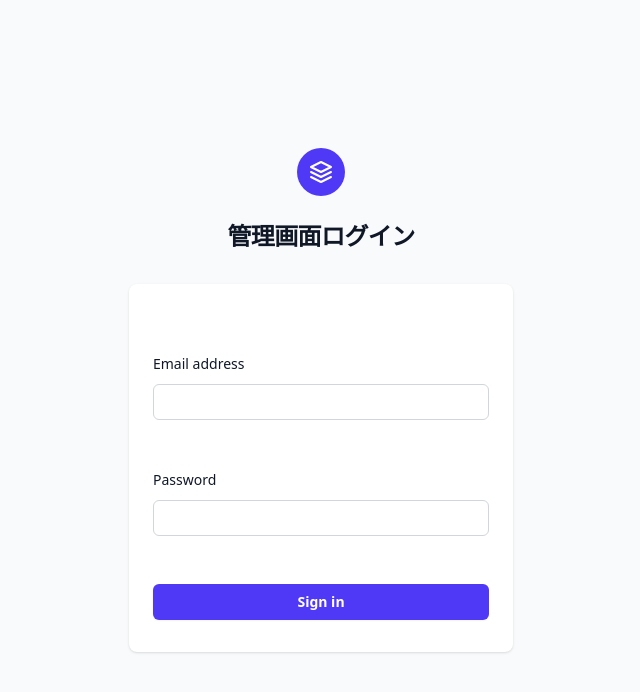
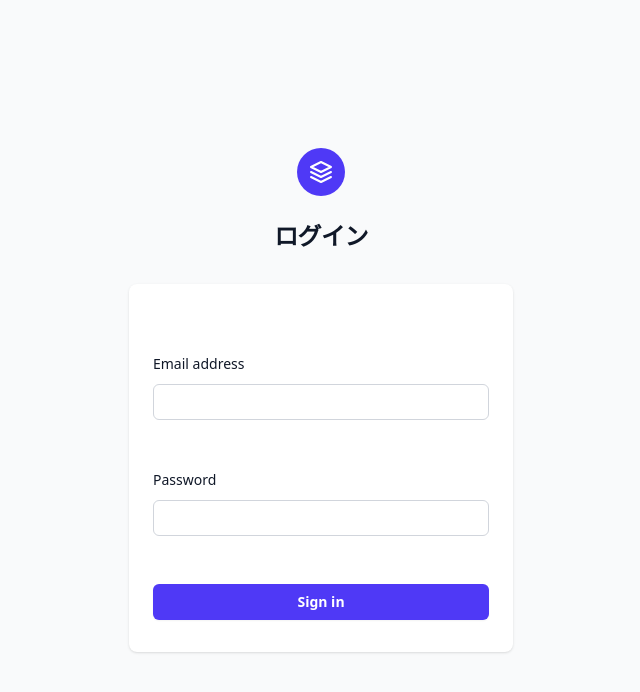
Before and after one commit to misaku54/ec-app, a React (Vite) app in the folder frontend/: page / in a window 1280 px wide. Shown: the top 692 px of the page, without its empty margins (319-959 px from the left). Built offline with nearby package versions, Linux system fonts and the light colour scheme; no server answers.

Commit message:
fix:タイトル修正

```diff
--- a/frontend/src/components/pages/Login.tsx
+++ b/frontend/src/components/pages/Login.tsx
@@ -28,13 +28,22 @@ export const Login = () => {
       <div className="sm:mx-auto sm:w-full sm:max-w-sm">
         <div className="flex justify-center">
           <div className="w-12 h-12 bg-indigo-600 rounded-full flex items-center justify-center">
-            <svg xmlns="http://www.w3.org/2000/svg" fill="none" stroke="white" strokeLinecap="round" strokeLinejoin="round" strokeWidth="2" className="w-6 h-6" viewBox="0 0 24 24">
+            <svg
+              xmlns="http://www.w3.org/2000/svg"
+              fill="none"
+              stroke="white"
+              strokeLinecap="round"
+              strokeLinejoin="round"
+              strokeWidth="2"
+              className="w-6 h-6"
+              viewBox="0 0 24 24"
+            >
               <path d="M12 2L2 7l10 5 10-5-10-5zM2 17l10 5 10-5M2 12l10 5 10-5"></path>
             </svg>
           </div>
         </div>
         <h2 className="mt-6 text-center text-2xl font-bold tracking-tight text-gray-900">
-          管理画面ログイン
+          ログイン
         </h2>
       </div>
       <div className="mt-8 sm:mx-auto sm:w-full sm:max-w-sm">
```
Lines whose indentation alone changed are shown as unchanged.
